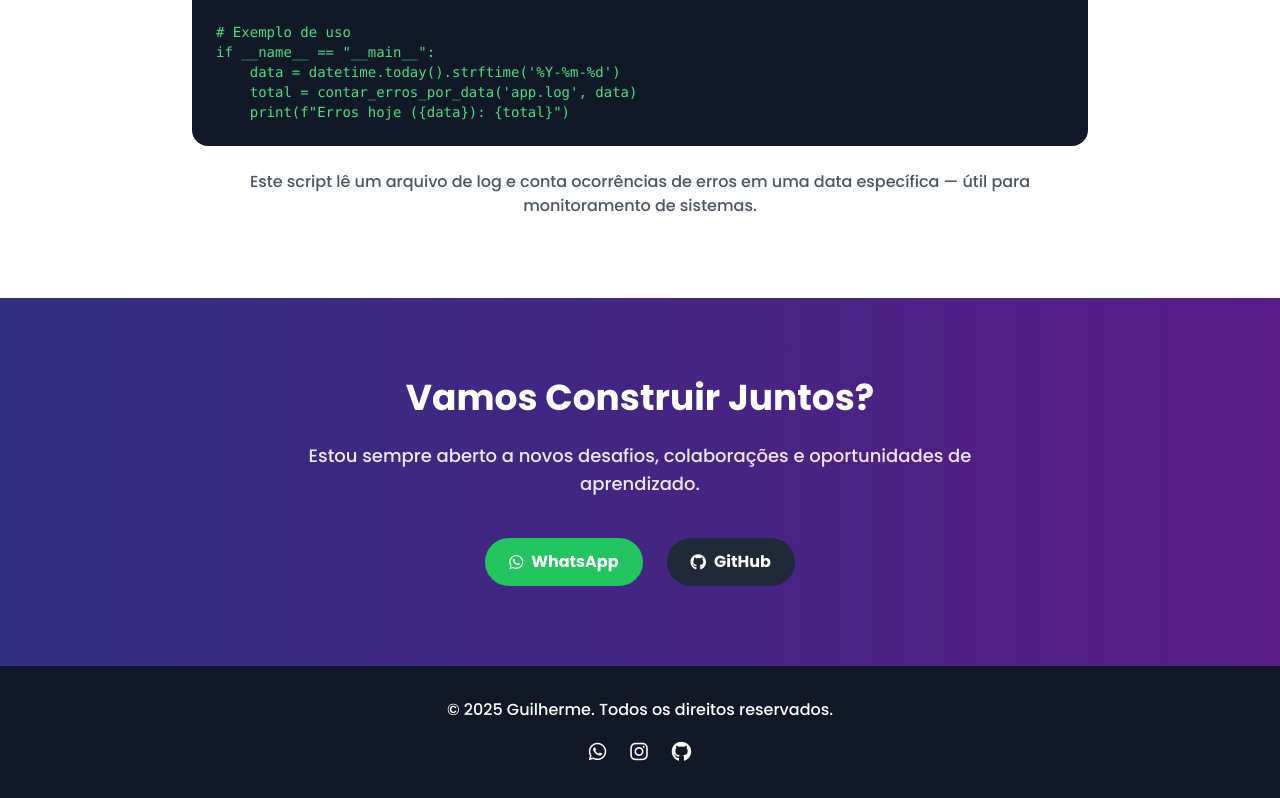
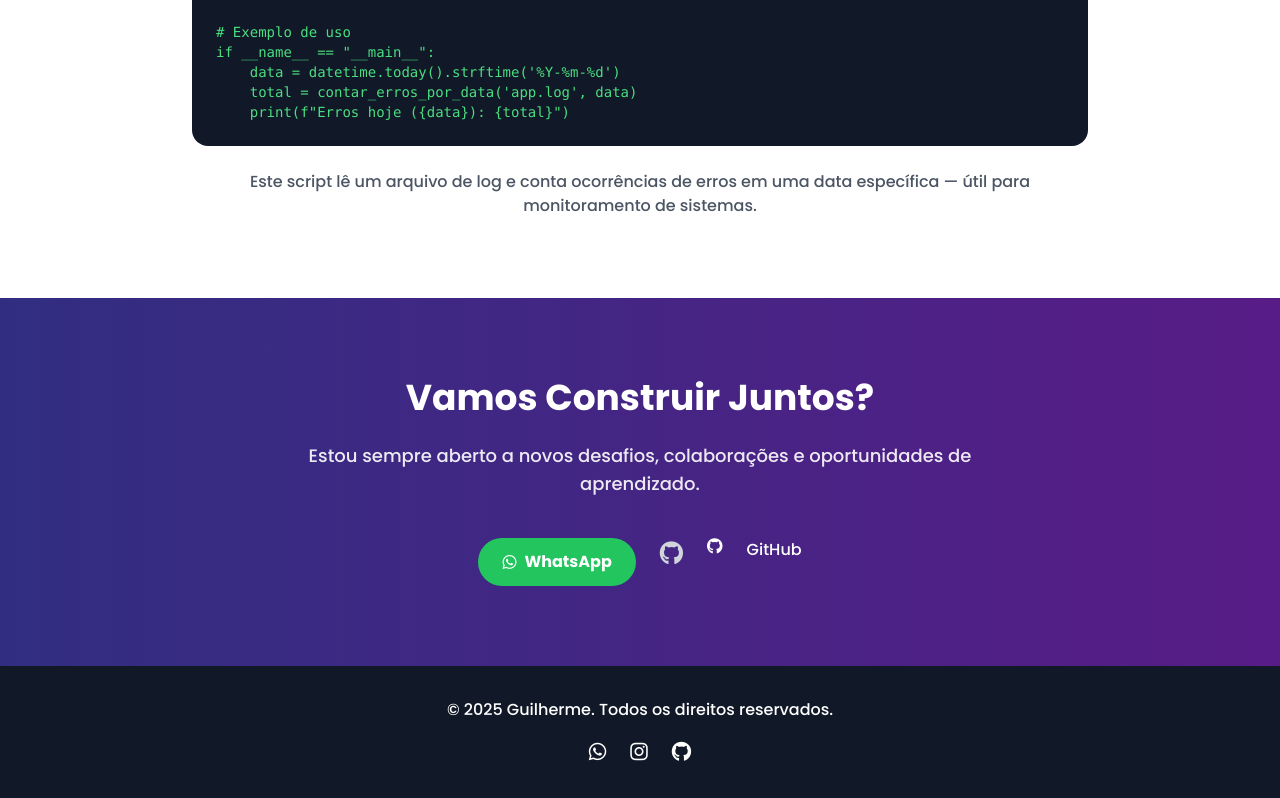
Before and after one commit to Polaroide663/meuPortfolio, a plain HTML site: page index.html in a window 1280 px wide. Shown: the part 3973-4771 px from the top of the page. Drawn offline with nearby package versions, Linux system fonts and the light colour scheme.

Commit message:
Update index.html

```diff
--- a/index.html
+++ b/index.html
@@ -642,7 +642,7 @@ if __name__ == "__main__":
         <a href="https://api.whatsapp.com/send/?phone=5579998122023&text&type=phone_number&app_absent=0" class="glow-button px-6 py-3 bg-green-500 rounded-full font-semibold hover:bg-green-600 transition flex items-center gap-2">
           <i class="fab fa-whatsapp"></i> WhatsApp
         </a>
-        <a href="https://github.com/Polaroide663" class="glow-button px-6 py-3 bg-gray-800 rounded-full font-semibold hover:bg-gray-900 transition flex items-center gap-2">
+        <a href="https://github.com/Polaroide663" class="text-gray-300 text-2xl"><i class="fab fa-github"></i></a>
           <i class="fab fa-github"></i> GitHub
         </a>
       </div>
```
